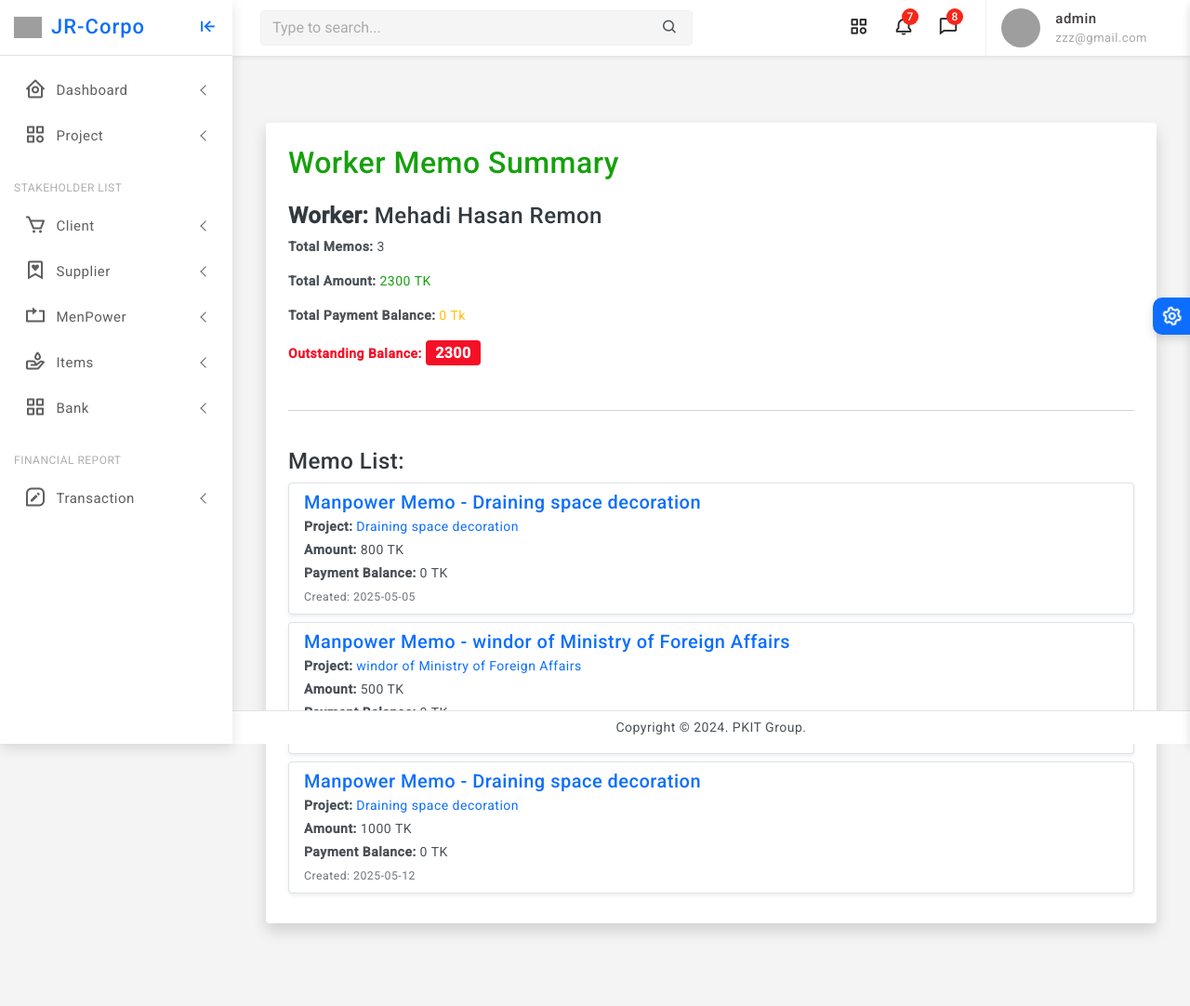
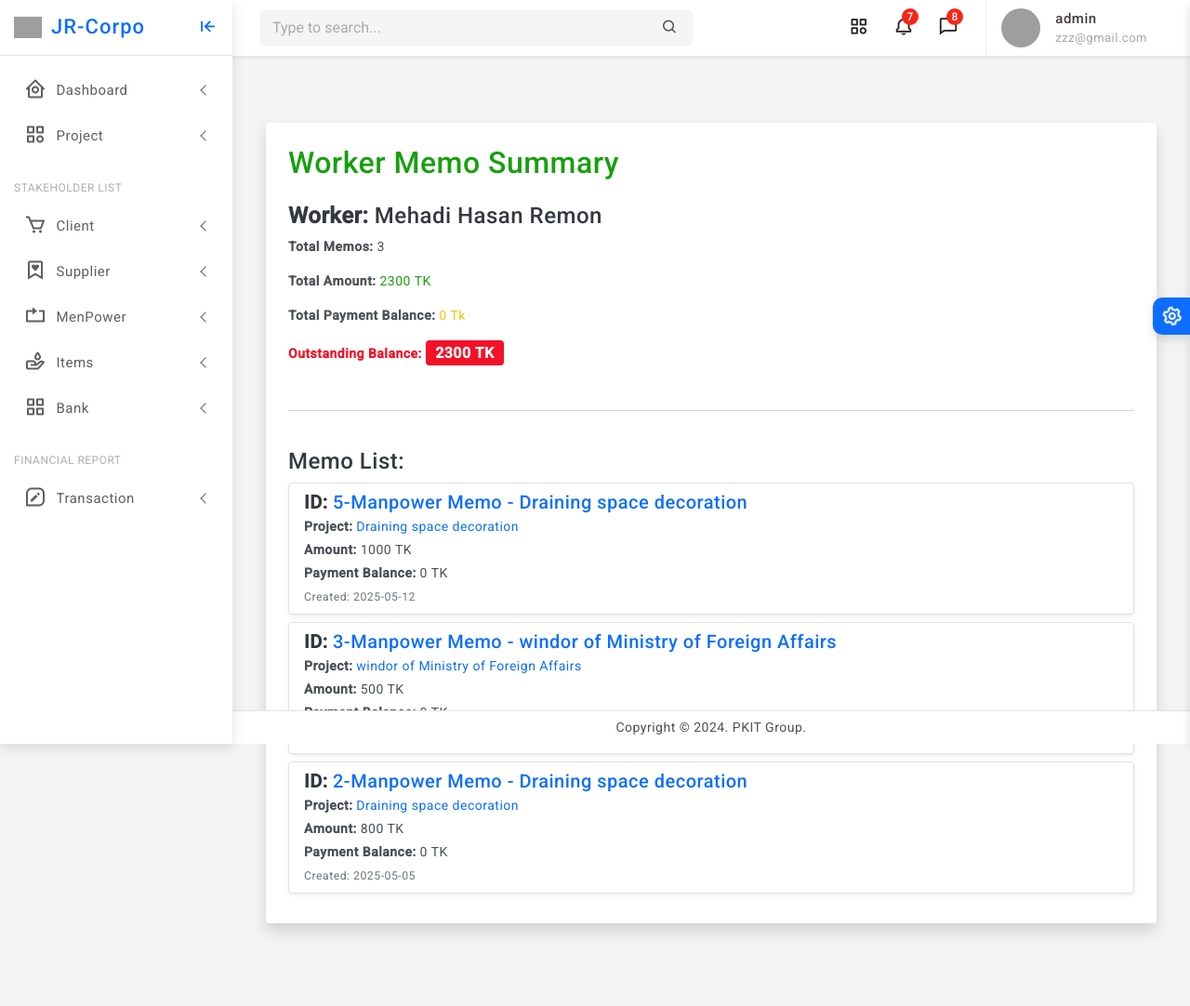
Before and after one commit to tohidrupok/operations-processing-system, a Django app: page /worker/2/manpowermemo/ in a window 1280 px wide. Shown: the whole page at 93% size. Run offline with Django 5.2, Linux system fonts and the light colour scheme; a user stored in the database is signed in; data comes from the database, SQL or seed files in the repository; both versions use the stored data as it was after the commit; some libraries are stand-ins or nearby versions; grey boxes are pictures that could not be loaded.

Commit message:
id and last in first show are added in memo list and other all list

```diff
--- a/core/templates/hiring/manpowermemo_detail.html
+++ b/core/templates/hiring/manpowermemo_detail.html
@@ -2,6 +2,10 @@
 {% block content %}
 <h2>Manpower Memo Details</h2>
 <table class="table">
+    <tr>
+        <th>MenPower Memo ID:</th>
+        <td>{{ manpower_memo.id }}</td>
+    </tr>
     <tr>
         <th>Project:</th>
         <td>{{ manpower_memo.project.name }}</td>
--- a/core/templates/menpower/menpower_list.html
+++ b/core/templates/menpower/menpower_list.html
@@ -15,7 +15,7 @@
                     <th>Name</th>
                     <th>Location</th>
                     <th>Phone</th>
-                    <th>Logo</th>
+                    <th>Image</th>
                     <th class="text-end">Actions</th>
                 </tr>
             </thead>
@@ -33,7 +33,7 @@
                         {% if item.logo %}
                             <img src="{{ item.logo.url }}" alt="Logo" class="img-thumbnail" style="width: 50px; height: auto;">
                         {% else %}
-                            <span class="text-muted">No Logo</span>
+                            <span class="text-muted">No Image</span>
                         {% endif %}
                     </td>
                     <td class="text-end">
--- a/core/templates/menpower/worker_memo_summary.html
+++ b/core/templates/menpower/worker_memo_summary.html
@@ -13,7 +13,7 @@
             <p><strong>Total Payment Balance:</strong> <span class="text-warning">{{ total_payment_balance }} Tk</span></p>
             <p><strong class="text-danger">Outstanding Balance:</strong>
                 <span class="badge bg-danger fs-6">
-                    {{ outstanding_balance }}
+                    {{ outstanding_balance }} TK
                 </span>
             </p>
         </div>
@@ -25,7 +25,14 @@
             <div class="list-group">
                 {% for memo in memos %}
                     <div class="list-group-item list-group-item-action mb-2 border rounded shadow-sm">
-                        <h5 class="mb-1 text-primary">{{ memo }}</h5>
+
+                        <h5 class="mb-1">
+                            <strong>ID:</strong>
+                            <a href="{% url 'manpowermemo_detail' memo.pk %}">
+                                {{ memo.id }}-{{ memo }}
+                            </a>
+                        </h5>
+
                         <p class="mb-1">
                             <strong>Project:</strong>
                             <a href="{% url 'project_record_detail' memo.project.pk %}">
--- a/core/views.py
+++ b/core/views.py
@@ -476,7 +476,7 @@ def manpowermemo_detail(request, pk):
 @staff_required
 def worker_memo_summary(request, worker_id):
     worker = get_object_or_404(MenPower, id=worker_id)
-    memos = ManpowerMemo.objects.filter(worker=worker).select_related('project')
+    memos = ManpowerMemo.objects.filter(worker=worker).select_related('project').order_by('-created_at')
 
     total_memos = memos.count()
     total_amount = memos.aggregate(total=Sum('amount'))['total'] or 0
```
Also changed, not shown: db.sqlite3.
